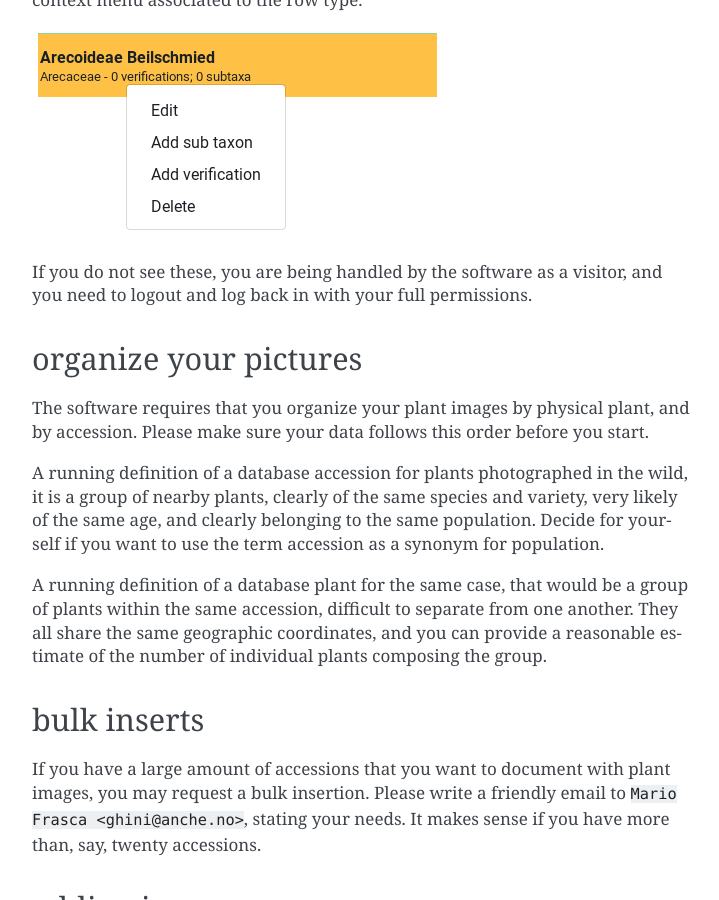
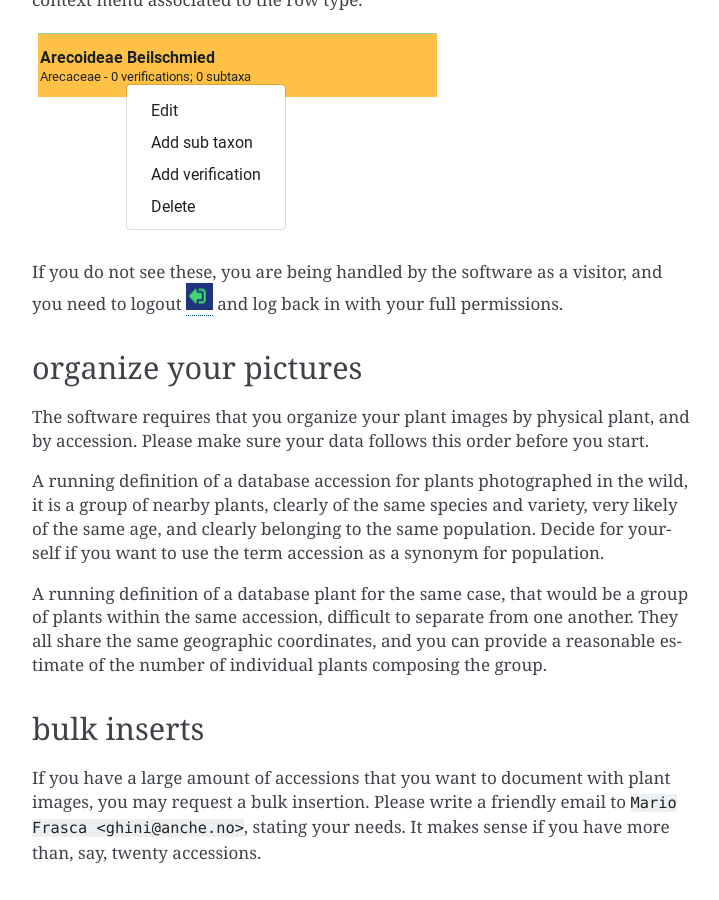
Before and after one commit to Ghini/server, a Sphinx documentation site: the page built from docs/participate.rst, in a window 1280 px wide and 900 px high, scrolled down 698 px. Shown: the whole window, without its empty margins (388-1107 px from the left). Built offline with Sphinx 7.4.7, drawn with Linux system fonts in a browser that asks for light colours.

Commit message:
logout image

```diff
--- a/docs/participate.rst
+++ b/docs/participate.rst
@@ -101,3 +101,8 @@ but you can also use the results window, activating the context menu for the acc
 want to validate.
 
 .. image:: images/participate-20190722164953.png
+
+
+.. |logout| image:: images/participate-20190722203231.png
+    :width: 20pt
+    :height: 20pt
```
Also changed, not shown: other parts of docs/participate.rst (+1 -1 lines), docs/images/participate-20190722203231.png (added).
